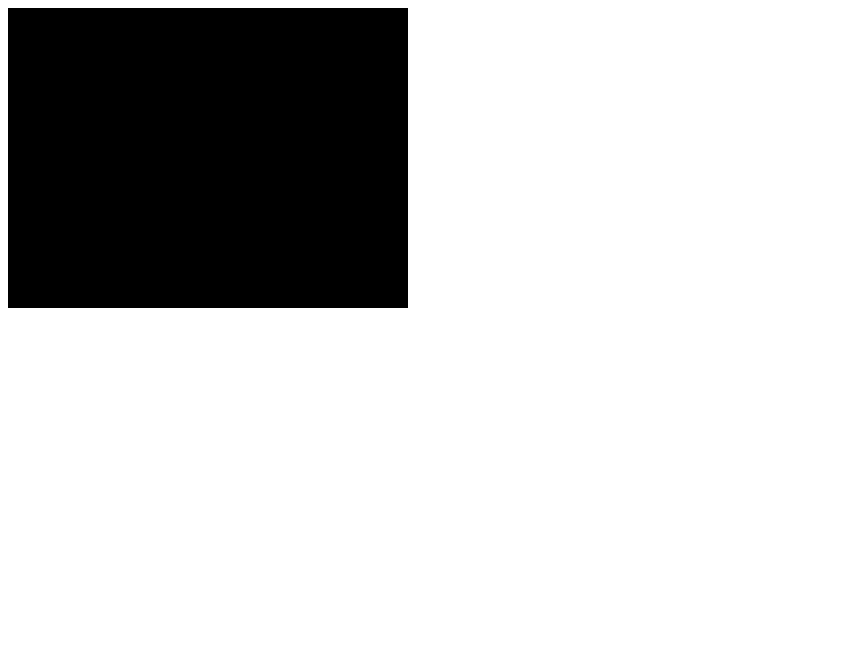
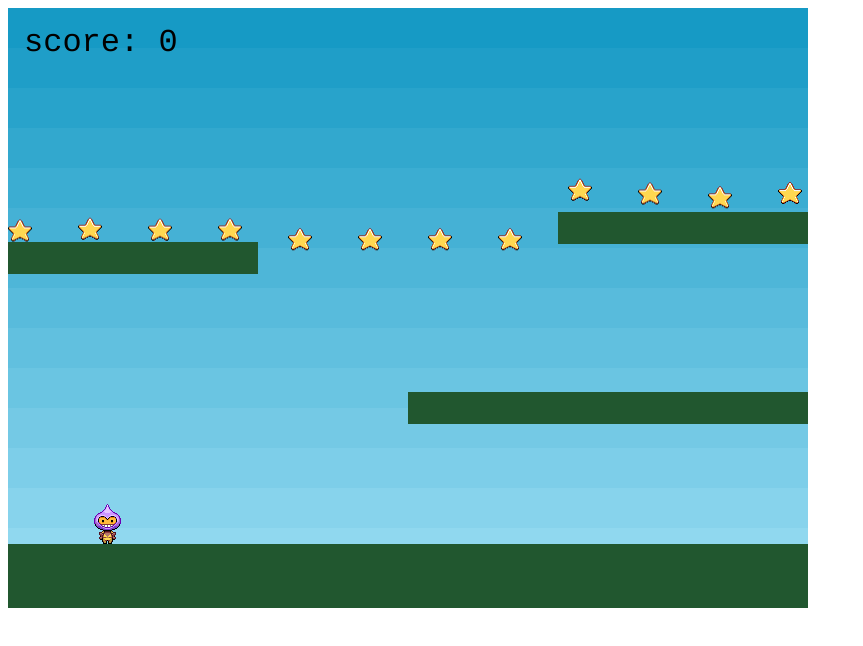
Before and after one commit to dipbazz/collect-a-star, a website built with webpack: page dist/index.html in a window 1280 px wide. Shown: the whole page, without its empty margins (0-863 px from the left). Built offline with nearby package versions, Linux system fonts and the light colour scheme; animation ran at ten frames a second.

Commit message:
Add game logic that can move player and interact with world and collect star

```diff
--- a/package.json
+++ b/package.json
@@ -7,7 +7,7 @@
     "test": "echo \"Error: no test specified\" && exit 1",
     "build:dev": "webpack --mode development",
     "build": "webpack --mode production",
-    "start": "webpack serve"
+    "start": "webpack serve --mode development"
   },
   "author": "Dipesh Bajgain",
   "license": "MIT",
--- a/src/index.js
+++ b/src/index.js
@@ -1,16 +1,14 @@
 import Phaser, {Game} from 'phaser'
 
-const canvas = document.getElementById('game-canvas');
 const config = {
-  type: Phaser.WEB_GL,
-  width: 400,
-  height: 300,
-  canvas,
+  type: Phaser.AUTO,
+  width: 800,
+  height: 600,
   physics: {
     default: 'arcade',
     arcade: {
-      gravity: { y: 400 },
-      debug: true
+      gravity: { y: 300 },
+      debug: false
     }
   },
   scene: {
@@ -22,14 +20,141 @@ const config = {
 
 const game = new Game(config);
 
-const preload = () => {
+function preload() {
+  this.load.image('sky', 'assets/sky.png');
+  this.load.image('ground', 'assets/platform.png');
+  this.load.image('star', 'assets/star.png');
+  this.load.image('bomb', 'assets/bomb.png');
 
+  this.load.spritesheet('dude',
+    'assets/dude.png',
+    {
+      frameWidth: 32,
+      frameHeight: 48
+    }
+  )
 }
 
-const create = () => {
+let platforms;
+let player;
+let cursors;
+let stars;
+let score = 0;
+let scoreText;
+let bombs;
+let gameOver;
 
+function create() {
+  this.add.image(400, 300, 'sky');
+
+  platforms = this.physics.add.staticGroup();
+
+  platforms.create(400, 568, 'ground').setScale(2).refreshBody();
+  platforms.create(600, 400, 'ground');
+  platforms.create(50, 250, 'ground');
+  platforms.create(750, 220, 'ground');
+
+  player = this.physics.add.sprite(100, 450, 'dude');
+
+  player.setBounce(0.2);
+  player.setCollideWorldBounds(true);
+
+  this.anims.create({
+    key: 'left',
+    frames: this.anims.generateFrameNumbers('dude', {
+      start: 0,
+      end: 3
+    }),
+    frameRate: 10,
+    repeat: -1
+  });
+
+  this.anims.create({
+    key: 'turn',
+    frames: [ {key: 'dude', frame: 4 }],
+    frameRate: 20
+  });
+
+  this.anims.create({
+    key: 'right',
+    frames: this.anims.generateFrameNumbers('dude', {
+      start: 5,
+      end: 8
+    }),
+    frameRate: 10,
+    repeat: -1
+  });
+
+  this.physics.add.collider(player, platforms);
+
+  cursors = this.input.keyboard.createCursorKeys();
+
+  stars = this.physics.add.group({
+    key: 'star',
+    repeat: 11,
+    setXY: { x: 12, y: 0, stepX: 70 }
+  });
+
+  stars.children.iterate(function (child) {
+    child.setBounceY(Phaser.Math.FloatBetween(0.1, 0.4));
+  });
+
+  this.physics.add.collider(stars, platforms);
+
+  this.physics.add.overlap(player, stars, collectStar, null, this);
+
+  scoreText = this.add.text(16, 16, 'score: 0', {
+    fontSize: '32px',
+    fill: '#000'
+  });
+
+  bombs = this.physics.add.group();
+  this.physics.add.collider(bombs, platforms);
+  this.physics.add.collider(player, bombs, hitBomb, null, this);
 }
 
-const update = () => {
+function update() {
+  if(cursors.left.isDown) {
+    player.setVelocityX(-160);
+    player.anims.play('left', true);
+  } else if(cursors.right.isDown) {
+    player.setVelocityX(160);
+    player.anims.play('right', true);
+  } else {
+    player.setVelocityX(0);
+    player.anims.play('turn');
+  }
 
+  if(cursors.up.isDown && player.body.touching.down) {
+    player.setVelocityY(-330);
+  }
 }
+
+
+function collectStar(player, star) {
+  star.disableBody(true, true);
+
+  score += 10;
+  scoreText.setText('Score: ' + score);
+
+  if (stars.countActive(true) === 0) {
+    stars.children.iterate(function (child) {
+      child.enableBody(true, child.x, 0, true, true);
+    });
+
+    let x = (player.x < 400) ? Phaser.Math.Between(400, 800) : Phaser.Math.Between(0, 400);
+
+    let bomb = bombs.create(x, 16, 'bomb');
+    bomb.setBounce(1);
+    bomb.setCollideWorldBounds(true);
+    bomb.setVelocity(Phaser.Math.Between(-200, 200), 20);
+  }
+}
+
+function hitBomb(player, bomb) {
+  this.physics.pause();
+
+  player.setTint(0xff0000);
+  player.anims.play('turn');
+  gameOver = true;
+}
```
Also changed, not shown: dist/index.html.
